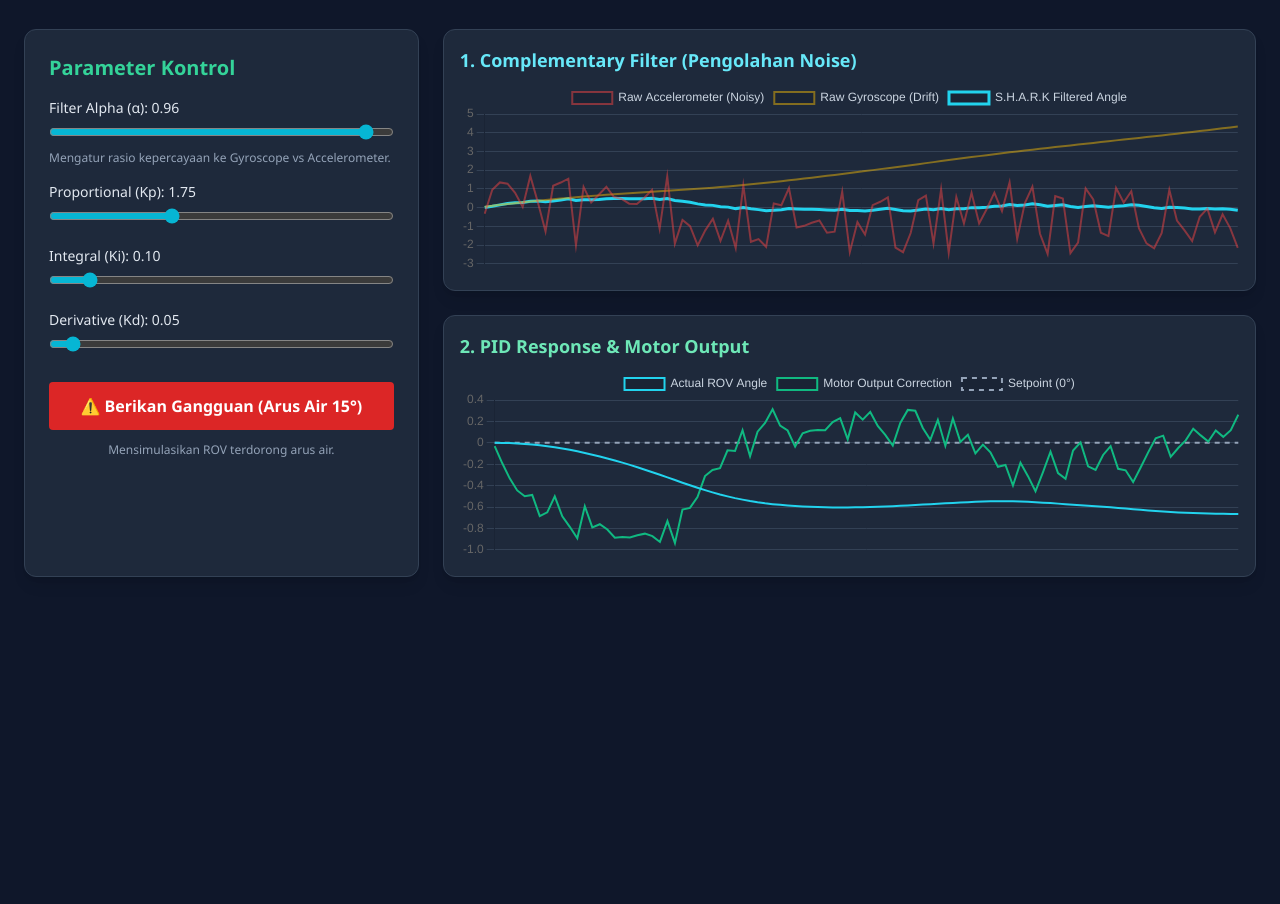
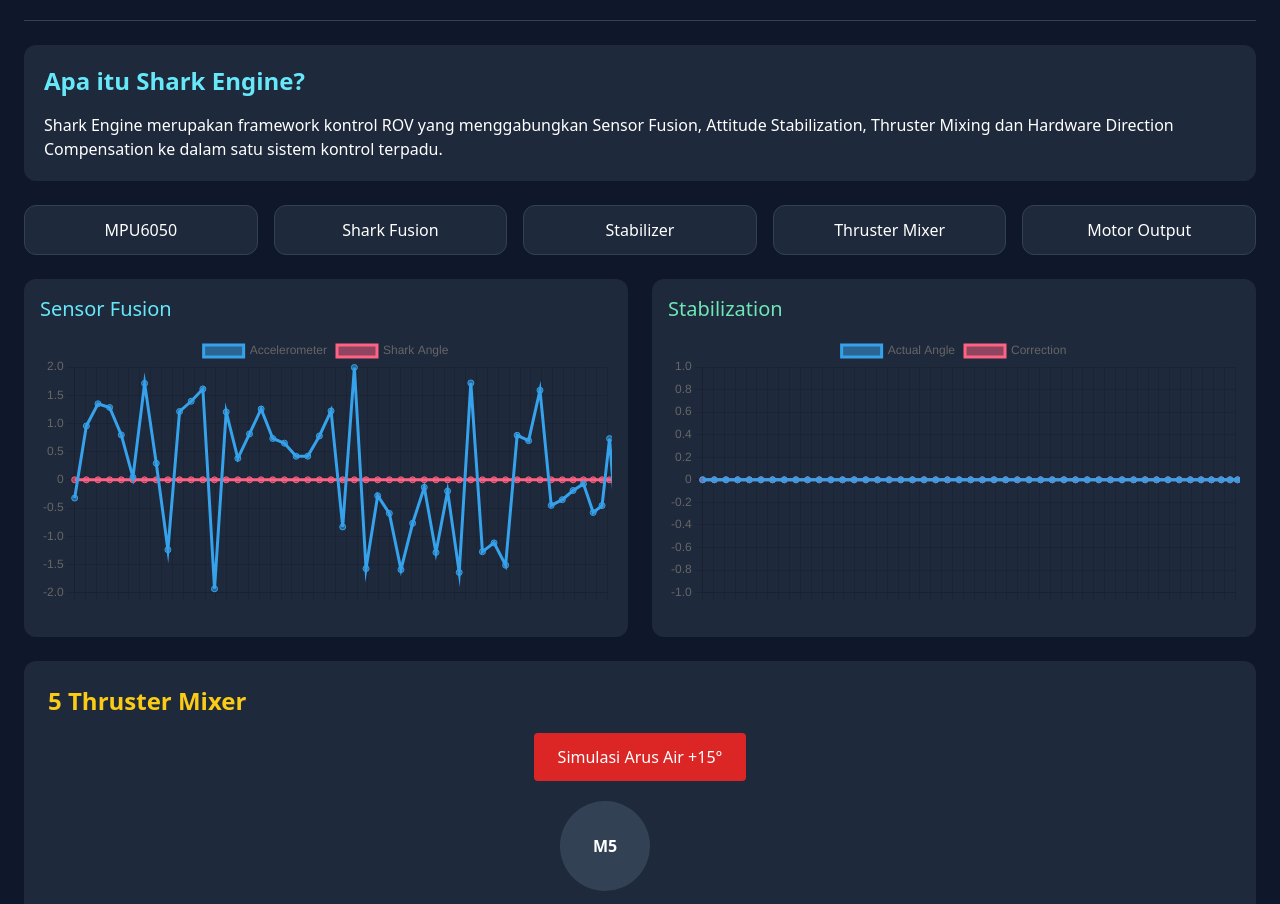
Before and after one commit to GyozaLion/S.H.A.R.K-Engine, a plain HTML site: page index.html in a window 1280 px wide. Shown: the part 100-1004 px from the top of the page. Before the commit the page ends 800 px from the top, so only its background shows below. Drawn offline with nearby package versions, Linux system fonts and the light colour scheme.

Commit message:
Revamp S.H.A.R.K Engine visualizer layout and styles
Updated the layout and styling of the S.H.A.R.K Engine visualizer, including new color schemes and improved UI elements.

```diff
--- a/index.html
+++ b/index.html
@@ -2,181 +2,298 @@
 <html lang="id">
 <head>
 <meta charset="UTF-8">
-    <meta name="viewport" content="width=device-width, initial-scale=1.0">
-    <title>S.H.A.R.K Engine - Algorithm Visualizer</title>
+<meta name="viewport" content="width=device-width,initial-scale=1">
+
+<title>S.H.A.R.K Engine Visualizer</title>
+
 <script src="https://cdn.tailwindcss.com"></script>
 <script src="https://cdn.jsdelivr.net/npm/chart.js"></script>
+
 <style>
-        body { font-family: 'Segoe UI', Tahoma, Geneva, Verdana, sans-serif; }
-        .slider-custom { accent-color: #06b6d4; }
+body{
+background:#0f172a;
+color:white;
+}
+
+.motor{
+width:90px;
+height:90px;
+border-radius:50%;
+display:flex;
+align-items:center;
+justify-content:center;
+font-weight:bold;
+transition:all .2s;
+}
+
+.motor-active{
+transform:scale(1.15);
+box-shadow:0 0 25px cyan;
+}
+
+.pipeline-box{
+padding:12px;
+border-radius:12px;
+background:#1e293b;
+border:1px solid #334155;
+text-align:center;
+}
 </style>
 </head>
-<body class="bg-slate-900 text-slate-200 min-h-screen p-6">
 
-    <header class="mb-8 border-b border-slate-700 pb-4">
-        <h1 class="text-3xl font-bold text-cyan-400">S.H.A.R.K Engine Dashboard</h1>
-        <p class="text-sm text-slate-400">Submarine Hover & Attitude Response Kinematics | Developed by Antonius Andrian</p>
-    </header>
+<body class="p-6">
 
-    <div class="grid grid-cols-1 lg:grid-cols-3 gap-6">
+<div class="max-w-7xl mx-auto">
 
-        <div class="bg-slate-800 p-6 rounded-xl shadow-lg border border-slate-700">
-            <h2 class="text-xl font-semibold mb-4 text-emerald-400">Parameter Kontrol</h2>
+<h1 class="text-4xl font-bold text-cyan-400">
+S.H.A.R.K Engine
+</h1>
 
-            <div class="mb-4">
-                <label class="block text-sm mb-1">Filter Alpha (α): <span id="valAlpha">0.96</span></label>
-                <input type="range" id="alpha" min="0.5" max="0.99" step="0.01" value="0.96" class="w-full slider-custom">
-                <p class="text-xs text-slate-400 mt-1">Mengatur rasio kepercayaan ke Gyroscope vs Accelerometer.</p>
+<p class="text-slate-400 mt-2">
+Submarine Hover & Attitude Response Kinematics
+</p>
+
+<hr class="my-6 border-slate-700">
+
+<div class="bg-slate-800 rounded-xl p-5">
+
+<h2 class="text-2xl text-cyan-300 font-bold mb-4">
+Apa itu Shark Engine?
+</h2>
+
+<p>
+Shark Engine merupakan framework kontrol ROV yang
+menggabungkan Sensor Fusion, Attitude Stabilization,
+Thruster Mixing dan Hardware Direction Compensation
+ke dalam satu sistem kontrol terpadu.
+</p>
+
 </div>
 
-            <div class="mb-4">
-                <label class="block text-sm mb-1">Proportional (Kp): <span id="valKp">1.75</span></label>
-                <input type="range" id="kp" min="0" max="5" step="0.05" value="1.75" class="w-full slider-custom">
+<div class="grid lg:grid-cols-5 gap-4 mt-6">
+
+<div class="pipeline-box">
+MPU6050
 </div>
 
-            <div class="mb-4">
-                <label class="block text-sm mb-1">Integral (Ki): <span id="valKi">0.10</span></label>
-                <input type="range" id="ki" min="0" max="1" step="0.01" value="0.10" class="w-full slider-custom">
+<div class="pipeline-box">
+Shark Fusion
 </div>
 
-            <div class="mb-6">
-                <label class="block text-sm mb-1">Derivative (Kd): <span id="valKd">0.05</span></label>
-                <input type="range" id="kd" min="0" max="1" step="0.01" value="0.05" class="w-full slider-custom">
+<div class="pipeline-box">
+Stabilizer
 </div>
 
-            <button onclick="triggerDisturbance()" class="w-full bg-red-600 hover:bg-red-500 text-white font-bold py-3 px-4 rounded transition">
-                ⚠️ Berikan Gangguan (Arus Air 15°)
-            </button>
-            <p class="text-xs text-slate-400 mt-3 text-center">Mensimulasikan ROV terdorong arus air.</p>
+<div class="pipeline-box">
+Thruster Mixer
 </div>
 
-        <div class="lg:col-span-2 flex flex-col gap-6">
-
-            <div class="bg-slate-800 p-4 rounded-xl shadow-lg border border-slate-700 relative">
-                <h3 class="text-lg font-semibold mb-2 text-cyan-300">1. Complementary Filter (Pengolahan Noise)</h3>
-                <div class="h-48">
-                    <canvas id="filterChart"></canvas>
-                </div>
-            </div>
-
-            <div class="bg-slate-800 p-4 rounded-xl shadow-lg border border-slate-700 relative">
-                <h3 class="text-lg font-semibold mb-2 text-emerald-300">2. PID Response & Motor Output</h3>
-                <div class="h-48">
-                    <canvas id="pidChart"></canvas>
-                </div>
+<div class="pipeline-box">
+Motor Output
 </div>
 
 </div>
+
+<div class="grid lg:grid-cols-2 gap-6 mt-6">
+
+<div class="bg-slate-800 rounded-xl p-4">
+
+<h3 class="text-xl mb-3 text-cyan-300">
+Sensor Fusion
+</h3>
+
+<canvas id="fusionChart"></canvas>
+
+</div>
+
+<div class="bg-slate-800 rounded-xl p-4">
+
+<h3 class="text-xl mb-3 text-emerald-300">
+Stabilization
+</h3>
+
+<canvas id="pidChart"></canvas>
+
+</div>
+
+</div>
+
+<div class="bg-slate-800 rounded-xl p-6 mt-6">
+
+<h2 class="text-2xl font-bold text-yellow-400 mb-4">
+5 Thruster Mixer
+</h2>
+
+<div class="flex justify-center mb-5">
+
+<button onclick="disturb()"
+class="bg-red-600 px-6 py-3 rounded">
+Simulasi Arus Air +15°
+</button>
+
+</div>
+
+<div class="grid grid-cols-3 gap-4 max-w-lg mx-auto">
+
+<div></div>
+<div id="m5" class="motor bg-slate-700">M5</div>
+<div></div>
+
+<div id="m4" class="motor bg-slate-700">M4</div>
+<div></div>
+<div id="m3" class="motor bg-slate-700">M3</div>
+
+<div id="m1" class="motor bg-slate-700">M1</div>
+<div></div>
+<div id="m2" class="motor bg-slate-700">M2</div>
+
+</div>
+
+</div>
+
+<div class="bg-slate-800 rounded-xl p-6 mt-6">
+
+<h2 class="text-2xl font-bold text-pink-400 mb-4">
+Perbandingan
+</h2>
+
+<table class="w-full">
+
+<tr>
+<th>Fitur</th>
+<th>PID</th>
+<th>Comp Filter</th>
+<th>Shark</th>
+</tr>
+
+<tr>
+<td>Sensor Fusion</td>
+<td>❌</td>
+<td>✅</td>
+<td>✅</td>
+</tr>
+
+<tr>
+<td>Stabilization</td>
+<td>✅</td>
+<td>❌</td>
+<td>✅</td>
+</tr>
+
+<tr>
+<td>Thruster Mixing</td>
+<td>❌</td>
+<td>❌</td>
+<td>✅</td>
+</tr>
+
+<tr>
+<td>Direction Compensation</td>
+<td>❌</td>
+<td>❌</td>
+<td>✅</td>
+</tr>
+
+<tr>
+<td>5 Thruster ROV</td>
+<td>❌</td>
+<td>❌</td>
+<td>✅</td>
+</tr>
+
+</table>
+
+</div>
+
 </div>
 
 <script>
-        // --- Setup Variabel Simulasi ---
-        let time = 0;
-        const dt = 0.05; // 50ms loop time
 
-        // Physics state
-        let actualPitch = 0;
-        let angularVelocity = 0;
+let angle = 0;
 
-        // S.H.A.R.K Engine state
-        let currentAngle = 0;
-        let integral = 0;
-        let prevError = 0;
-
-        // --- Setup Chart.js ---
-        const maxDataPoints = 100;
-        const createChart = (ctx, title, datasets) => {
-            return new Chart(ctx, {
-                type: 'line',
-                data: { labels: Array(maxDataPoints).fill(''), datasets: datasets },
-                options: {
-                    responsive: true, maintainAspectRatio: false, animation: false,
-                    elements: { point: { radius: 0 }, line: { borderWidth: 2 } },
-                    scales: {
-                        x: { display: false },
-                        y: { grid: { color: '#334155' } }
-                    },
-                    plugins: { legend: { labels: { color: '#cbd5e1' } } }
-                }
-            });
-        };
-
-        const filterChart = createChart(document.getElementById('filterChart'), 'Filter', [
-            { label: 'Raw Accelerometer (Noisy)', borderColor: 'rgba(239, 68, 68, 0.5)', data: Array(maxDataPoints).fill(0) },
-            { label: 'Raw Gyroscope (Drift)', borderColor: 'rgba(234, 179, 8, 0.5)', data: Array(maxDataPoints).fill(0) },
-            { label: 'S.H.A.R.K Filtered Angle', borderColor: '#22d3ee', data: Array(maxDataPoints).fill(0), borderWidth: 3 }
-        ]);
-
-        const pidChart = createChart(document.getElementById('pidChart'), 'PID', [
-            { label: 'Actual ROV Angle', borderColor: '#22d3ee', data: Array(maxDataPoints).fill(0) },
-            { label: 'Motor Output Correction', borderColor: '#10b981', data: Array(maxDataPoints).fill(0) },
-            { label: 'Setpoint (0°)', borderColor: '#94a3b8', borderDash: [5, 5], data: Array(maxDataPoints).fill(0) }
-        ]);
-
-        // --- Fungsi Trigger Gangguan ---
-        function triggerDisturbance() {
-            actualPitch = 15; // Set kemiringan fisik tiba-tiba ke 15 derajat
-            angularVelocity = 0;
+function disturb(){
+angle = 15;
 }
 
-        // --- UI Listeners ---
-        const getVal = (id) => parseFloat(document.getElementById(id).value);
-        ['alpha', 'kp', 'ki', 'kd'].forEach(id => {
-            document.getElementById(id).addEventListener('input', (e) => {
-                document.getElementById('val' + id.charAt(0).toUpperCase() + id.slice(1)).innerText = e.target.value;
-            });
+const fusionChart = new Chart(
+document.getElementById('fusionChart'),
+{
+type:'line',
+data:{
+labels:[],
+datasets:[
+{
+label:'Accelerometer',
+data:[]
+},
+{
+label:'Shark Angle',
+data:[]
+}
+]
+}
+}
+);
+
+const pidChart = new Chart(
+document.getElementById('pidChart'),
+{
+type:'line',
+data:{
+labels:[],
+datasets:[
+{
+label:'Actual Angle',
+data:[]
+},
+{
+label:'Correction',
+data:[]
+}
+]
+}
+}
+);
+
+setInterval(()=>{
+
+angle*=0.95;
+
+let correction=-angle*2;
+
+['m1','m2'].forEach(id=>{
+document.getElementById(id)
+.classList.toggle('motor-active',angle>2);
 });
 
-        // --- Main Simulation Loop (Meniru ESP32) ---
-        let simulatedGyroDrift = 0;
+document.getElementById('m5')
+.classList.toggle('motor-active',angle>2);
 
-        setInterval(() => {
-            // Ambil parameter dari slider
-            const alpha = getVal('alpha');
-            const kp = getVal('kp');
-            const ki = getVal('ki');
-            const kd = getVal('kd');
+fusionChart.data.labels.push('');
+fusionChart.data.datasets[0].data.push(angle+(Math.random()*4-2));
+fusionChart.data.datasets[1].data.push(angle);
 
-            // 1. Simulasikan pembacaan sensor fisik
-            simulatedGyroDrift += 0.05; // Gyro perlahan menyimpang
-            let rawAccel = actualPitch + (Math.random() * 4 - 2); // Noise getaran motor +- 2 derajat
-            let rawGyroRate = angularVelocity + 0.5; // Ada sedikit offset pembacaan
+if(fusionChart.data.labels.length>50){
+fusionChart.data.labels.shift();
+fusionChart.data.datasets.forEach(d=>d.data.shift());
+}
 
-            // 2. Tahap Fusi Sensor (S.H.A.R.K Engine)
-            currentAngle = alpha * (currentAngle + rawGyroRate * dt) + (1.0 - alpha) * rawAccel;
+fusionChart.update();
 
-            // 3. Tahap Komputasi PID
-            let error = 0 - currentAngle; // Setpoint adalah 0
-            integral += error * dt;
-            // Anti-Windup
-            if (integral > 400) integral = 400;
-            if (integral < -400) integral = -400;
+pidChart.data.labels.push('');
+pidChart.data.datasets[0].data.push(angle);
+pidChart.data.datasets[1].data.push(correction);
 
-            let derivative = (error - prevError) / dt;
-            prevError = error;
+if(pidChart.data.labels.length>50){
+pidChart.data.labels.shift();
+pidChart.data.datasets.forEach(d=>d.data.shift());
+}
 
-            let motorOutput = (kp * error) + (ki * integral) + (kd * derivative);
+pidChart.update();
 
-            // 4. Update Fisika Lingkungan Bawah Air
-            // Output motor memberi percepatan sudut, air memberikan gaya hambat (damping)
-            let angularAccel = motorOutput * 1.5;
-            angularVelocity += angularAccel * dt;
-            angularVelocity *= 0.90; // Gaya redaman viskositas air yang berat
-            actualPitch += angularVelocity * dt;
+},100);
 
-            // 5. Update Grafik
-            updateChartData(filterChart, [rawAccel, actualPitch + simulatedGyroDrift, currentAngle]);
-            updateChartData(pidChart, [actualPitch, motorOutput, 0]);
+</script>
 
-        }, dt * 1000); // Jalan setiap 50ms
-
-        function updateChartData(chart, newValues) {
-            chart.data.datasets.forEach((dataset, i) => {
-                dataset.data.push(newValues[i]);
-                dataset.data.shift();
-            });
-            chart.update();
-        }
-    </script>
 </body>
 </html>
```
Lines whose indentation alone changed are shown as unchanged.
